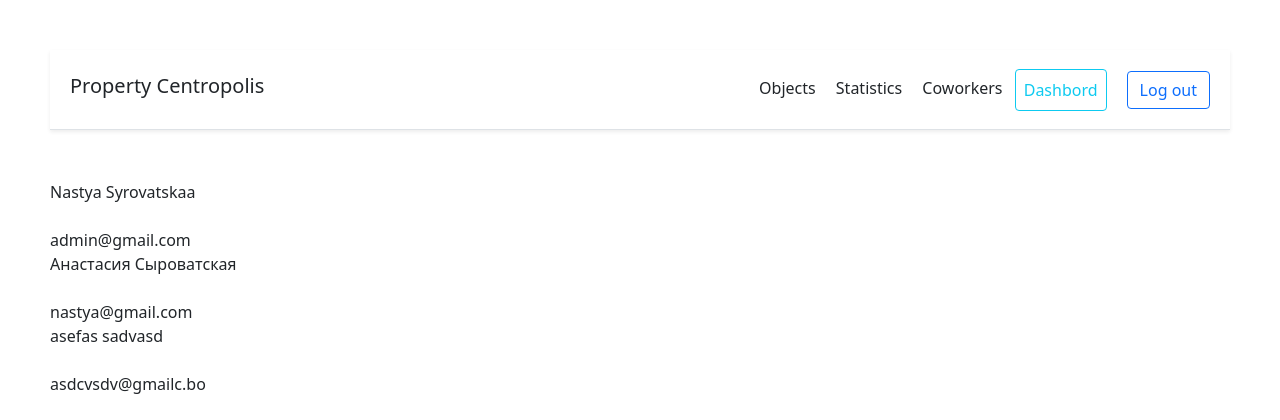
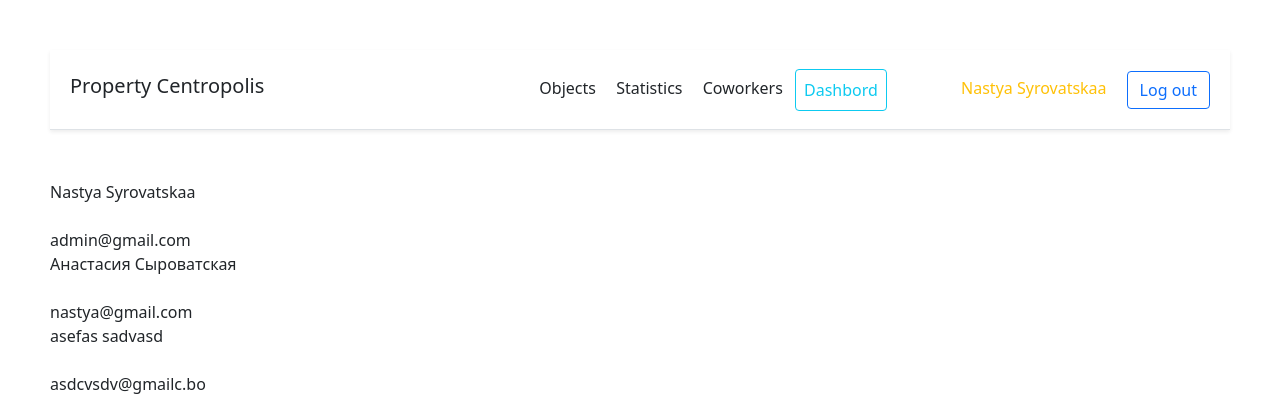
Before and after one commit to KhmaraYevheniia/theProperty, a Django app: page / in a window 1280 px wide. Shown: the top 420 px of the page. Run offline with Django 3.2, Linux system fonts and the light colour scheme; a user stored in the database is signed in; data comes from the database, SQL or seed files in the repository; some libraries are stand-ins or nearby versions.

Commit message:
add current user name to header

```diff
--- a/rega/static/css/rega.css
+++ b/rega/static/css/rega.css
@@ -38,3 +38,8 @@ body {
 .text-dark {
   text-decoration: none;
 }
+
+.current_user {
+  text-decoration: none;
+  margin-left: 70px;
+}
--- a/rega/templates/rega/header.html
+++ b/rega/templates/rega/header.html
@@ -8,6 +8,7 @@
         <a class="p-2 text-dark" href="#">Statistics</a>
         <a class="p-2 text-dark" href="#">Coworkers</a>
         <a class="p-2 btn btn-outline-info" href="#">Dashbord</a>
+        <a class="link-warning current_user" href="#">{{ request.user.full_name }}</a>
       </nav>
       <a class="btn btn-outline-primary" href="sign_out">Log out</a>
     {% else %}
```
